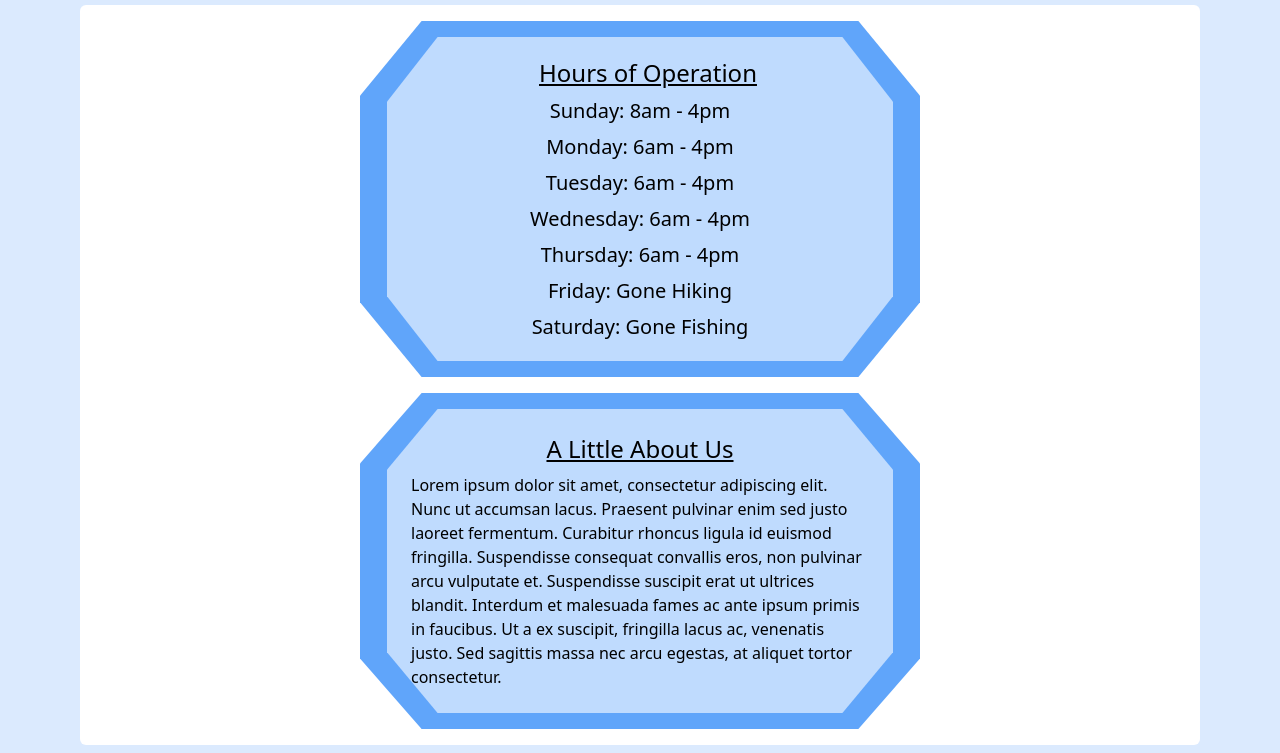
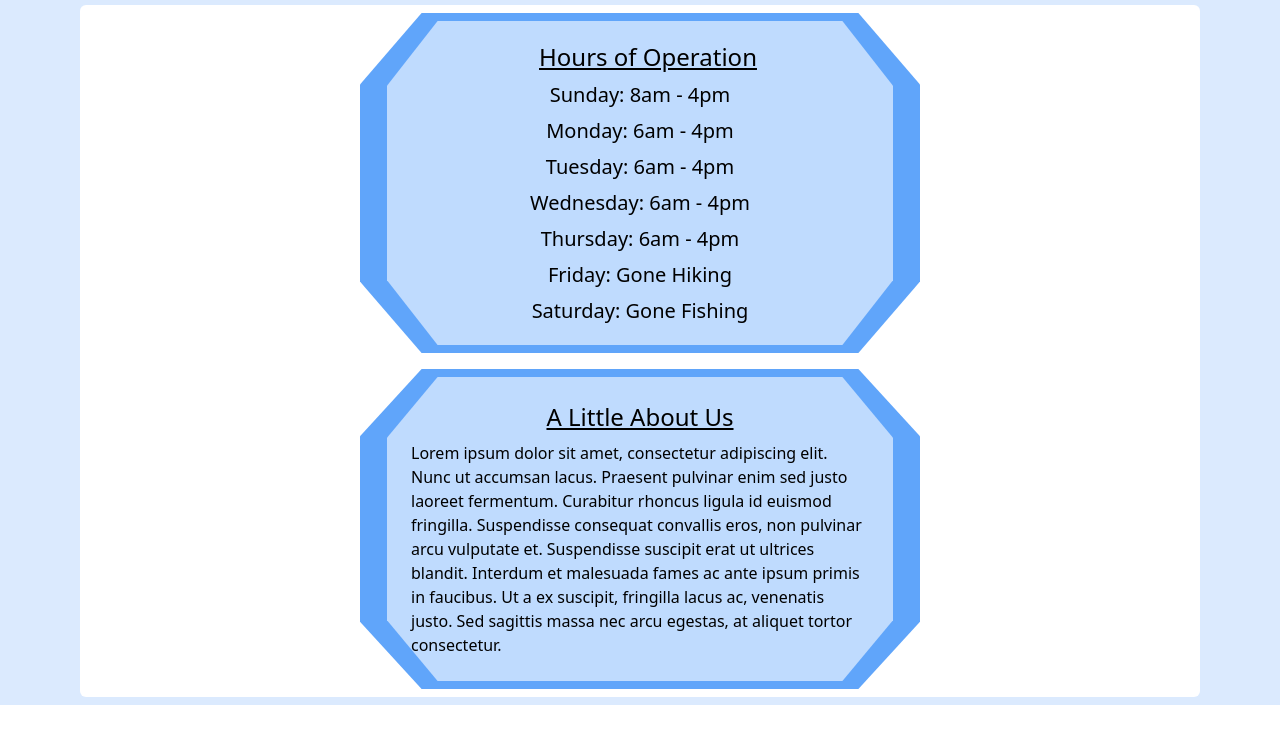
Before and after one commit to trustpizza/restaurant_js, a website built with webpack: page dist/index.html in a window 1280 px wide. Shown: the part 223-976 px from the top of the page. After the commit the page ends 928 px from the top, so only its background shows below. Built offline with nearby package versions, Linux system fonts and the light colour scheme.

Commit message:
Make all elements fit on one page

```diff
--- a/dist/index.html
+++ b/dist/index.html
@@ -15,8 +15,8 @@
     <header></header>
     <!--Main Body-->
     <div id="body" class="bg-blue-100 flex-1 flex flex-col md:px-20 md:py-2">
-      <div id="home" class="bg-white flex-1 rounded-md flex flex-col justify-between py-4 items-center gap-4 justify-around">
-        <div class="bg-blue-400 min-h-fit md:w-1/2 md:outer-octagon p-1 py-4 flex items-center justify-center w-11/12 rounded">
+      <div id="home" class="bg-white flex-1 rounded-md flex flex-col justify-between py-2 items-center gap-4 justify-around">
+        <div class="bg-blue-400 min-h-fit md:w-1/2 md:outer-octagon p-1 py-2 flex items-center justify-center w-11/12 rounded">
           <!--Hours of Operation-->
           <div class="flex flex-col items-center bg-blue-200 box-border min-h-fit w-11/12 md:inner-octagon md:p-5 gap-2 rounded">
             <h2 class="pl-4 text-2xl font-medium underline">Hours of Operation</h2>
@@ -31,7 +31,7 @@
         </div>
         <!--Hours of Operation-->
         <!--About Us Section-->
-        <div class="bg-blue-400 min-h-fit md:w-1/2 md:outer-octagon p-1 py-4 flex items-center justify-center w-11/12 rounded">
+        <div class="bg-blue-400 min-h-fit md:w-1/2 md:outer-octagon p-1 py-2 flex items-center justify-center w-11/12 rounded">
           <div class="flex flex-col items-center bg-blue-200 box-border min-h-fit w-11/12 md:inner-octagon md:p-6 p-2 gap-2 rounded">
             <h2 class="text-2xl font-medium underline">A Little About Us</h2>
             <p>Lorem ipsum dolor sit amet, consectetur adipiscing elit. Nunc ut accumsan lacus. Praesent pulvinar enim sed justo laoreet fermentum. Curabitur rhoncus ligula id euismod fringilla. Suspendisse consequat convallis eros, non pulvinar arcu vulputate et. Suspendisse suscipit erat ut ultrices blandit. Interdum et malesuada fames ac ante ipsum primis in faucibus. Ut a ex suscipit, fringilla lacus ac, venenatis justo. Sed sagittis massa nec arcu egestas, at aliquet tortor consectetur.</p>
@@ -52,6 +52,6 @@
   <!--Container-->
   <script src="main.js" async defer></script>
   <!-- Webpack is struggling with dynamically created events and Tailwind so I have added every style used to this hidden div which will cause Tailwind to send the appropriate CSS classes which the dynamically created DOM elements can then use -->
-  <div class="hidden background h-screen flex flex-col z-20 sr-only sticky top-0 bg-blue-50 border-gray-200 px-2 sm:px-4 py-2.5 rounded dark:bg-gray-900 container flex flex-wrap items-center justify-between mx-auto flex items-center h-6 mr-3 sm:h-9 self-center text-xl font-semibold whitespace-nowrap dark:text-white inline-flex items-center p-2 ml-3 text-sm text-gray-500 rounded-lg md:hidden pb-6 hover:bg-gray-100 focus:outline-none focus:ring-2 focus:ring-gray-200 text-center bg-gray-50 text-gray-800 py-20 px-6 bg-top dark:text-gray-400 dark:hover:bg-gray-700 dark:focus:ring-gray-600 w-6 h-6 hidden w-full md:block md:w-auto text-6xl font-bold mt-0 mb-6 text-4xl font-bold mb-8 text-white text-white block py-2 pl-3 pr-4 text-white bg-blue-700 rounded md:bg-transparent md:text-blue-700 md:p-0 dark:text-white block py-2 pl-3 pr-4 text-gray-700 rounded hover:bg-gray-100 md:hover:bg-transparent md:border-0 md:hover:text-blue-700 md:p-0 dark:text-gray-400 md:dark:hover:text-white dark:hover:bg-gray-700 dark:hover:text-white md:dark:hover:bg-transparent flex flex-col p-4 mt-4 border border-gray-100 rounded-lg bg-gray-50 md:flex-row md:space-x-8 md:mt-0 md:text-sm md:font-medium md:border-0 md:bg-white dark:bg-gray-800 md:dark:bg-gray-900 dark:border-gray-700"></div>
+  <div class="hidden background h-screen flex py-2 flex-col z-20 sr-only sticky top-0 bg-blue-50 border-gray-200 px-2 sm:px-4 py-2.5 rounded dark:bg-gray-900 container flex flex-wrap items-center justify-between mx-auto flex items-center h-6 mr-3 sm:h-9 self-center text-xl font-semibold whitespace-nowrap dark:text-white inline-flex items-center p-2 ml-3 text-sm text-gray-500 rounded-lg md:hidden pb-6 hover:bg-gray-100 focus:outline-none focus:ring-2 focus:ring-gray-200 text-center bg-gray-50 text-gray-800 py-20 px-6 bg-top dark:text-gray-400 dark:hover:bg-gray-700 dark:focus:ring-gray-600 w-6 h-6 hidden w-full md:block md:w-auto text-6xl font-bold mt-0 mb-6 text-4xl font-bold mb-8 text-white text-white block py-2 pl-3 pr-4 text-white bg-blue-700 rounded md:bg-transparent md:text-blue-700 md:p-0 dark:text-white block py-2 pl-3 pr-4 text-gray-700 rounded hover:bg-gray-100 md:hover:bg-transparent md:border-0 md:hover:text-blue-700 md:p-0 dark:text-gray-400 md:dark:hover:text-white dark:hover:bg-gray-700 dark:hover:text-white md:dark:hover:bg-transparent flex flex-col p-4 mt-4 border border-gray-100 rounded-lg bg-gray-50 md:flex-row md:space-x-8 md:mt-0 md:text-sm md:font-medium md:border-0 md:bg-white dark:bg-gray-800 md:dark:bg-gray-900 dark:border-gray-700"></div>
 </body>
 </html>
```
